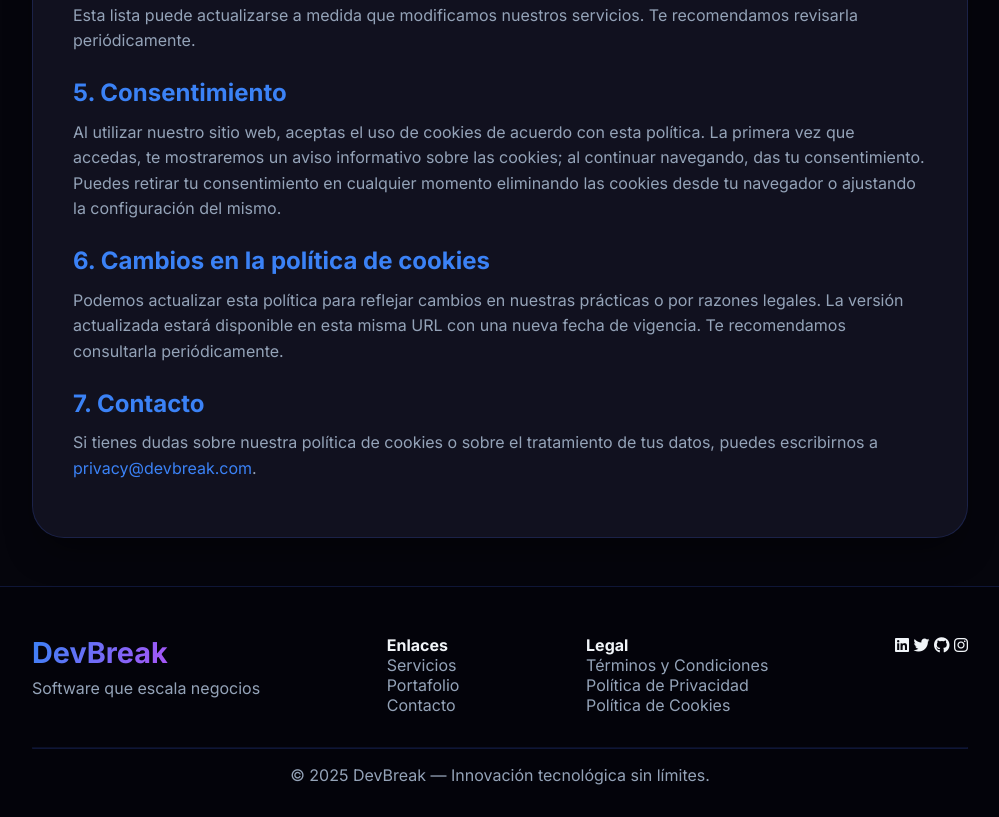
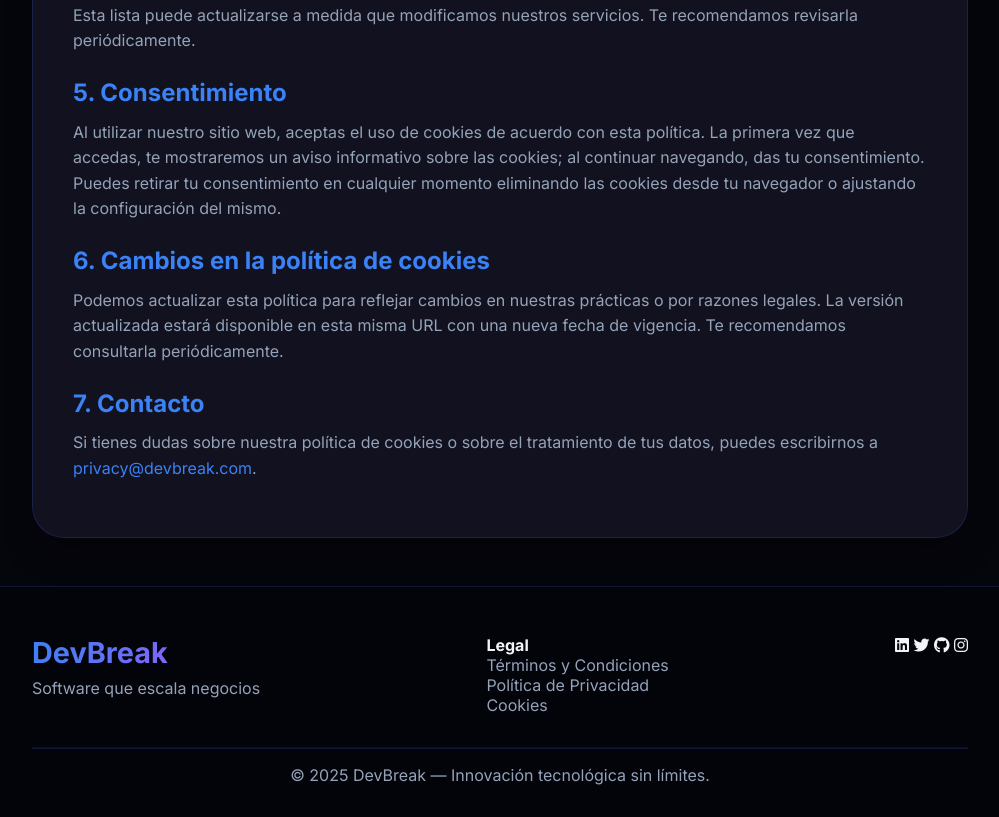
Before and after one commit to LicJuanRv19/devbreak, a plain HTML site: page cookies.html in a window 1280 px wide. Shown: the part 1553-2370 px from the top of the page, without its empty margins (140-1139 px from the left). Drawn offline with Linux system fonts and the light colour scheme.

Commit message:
Refactor footer structure and update links

```diff
--- a/cookies.html
+++ b/cookies.html
@@ -272,11 +272,10 @@
     <footer>
         <div class="container">
             <div class="footer-content">
-                <div><a href="index.html" class="logo" style="font-size: 1.8rem;">DevBreak</a><p style="margin-top: 0.5rem; color: var(--text-secondary);">Software que escala negocios</p></div>
-                <div><h4>Enlaces</h4><p><a href="index.html#servicios" style="color: var(--text-secondary); text-decoration: none;">Servicios</a></p><p><a href="index.html#portfolio" style="color: var(--text-secondary); text-decoration: none;">Portafolio</a></p><p><a href="index.html#contacto" style="color: var(--text-secondary); text-decoration: none;">Contacto</a></p></div>
-                <div><h4>Legal</h4><p><a href="terms.html" style="color: var(--text-secondary); text-decoration: none;">Términos y Condiciones</a></p><p><a href="privacy.html" style="color: var(--text-secondary); text-decoration: none;">Política de Privacidad</a></p><p><a href="cookies.html" style="color: var(--text-secondary); text-decoration: none;">Política de Cookies</a></p></div>
-                <div class="social-icons"><i class="fab fa-linkedin"></i> <i class="fab fa-twitter"></i> <i class="fab fa-github"></i> <i class="fab fa-instagram"></i></div>
-            </div>
+                 <div><div class="logo" style="font-size: 1.8rem;">DevBreak</div><p style="margin-top: 0.5rem; color: var(--text-secondary);">Software que escala negocios</p></div>
+             <div><h4>Legal</h4><p><a href="terminos.html" style="color: var(--text-secondary); text-decoration: none;">Términos y Condiciones</a></p><p><a href="privacidad.html" style="color: var(--text-secondary); text-decoration: none;">Política de Privacidad</a></p><p><a href="cookies.html" style="color: var(--text-secondary); text-decoration: none;">Cookies</a></p></div>
+             <div class="social-icons"><i class="fab fa-linkedin"></i> <i class="fab fa-twitter"></i> <i class="fab fa-github"></i> <i class="fab fa-instagram"></i></div>
+        </div>
             <hr>
             <p style="text-align: center; color: var(--text-secondary);">© 2025 DevBreak — Innovación tecnológica sin límites.</p>
         </div>
```
